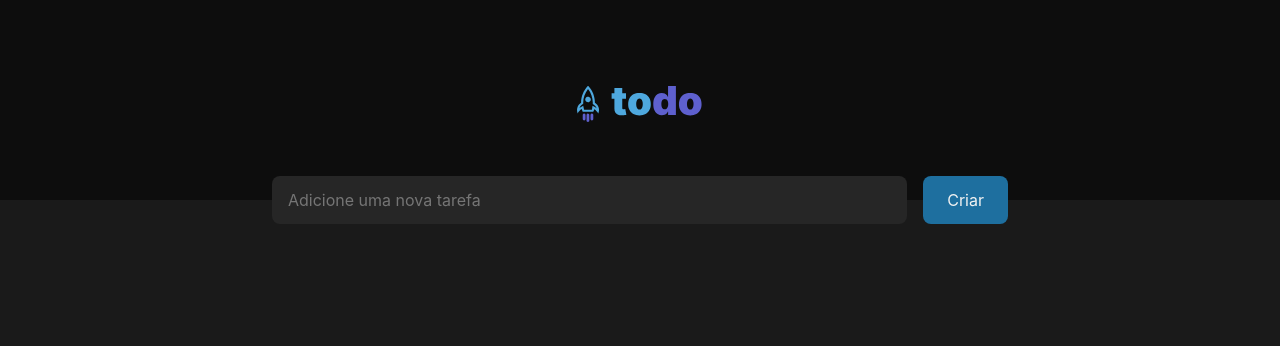
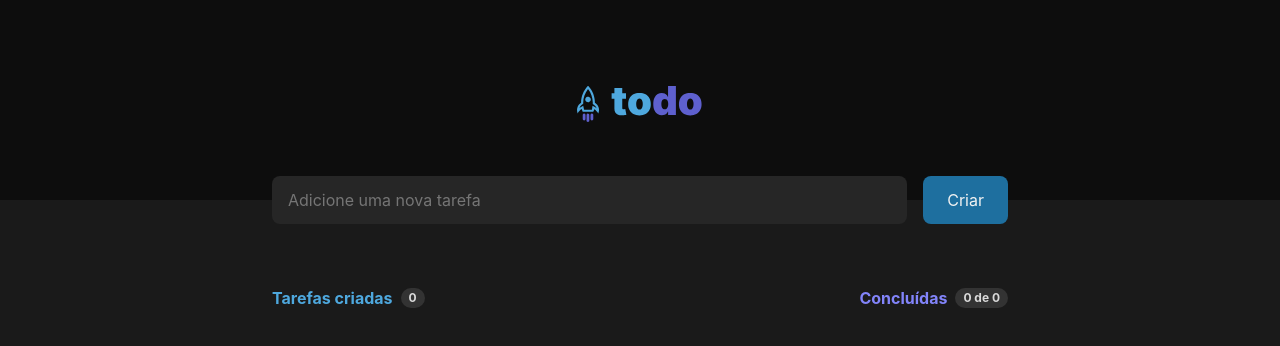
Before and after one commit to ArnaldoAF/react-to-do-ignite, a React app: page / in a window 1280 px wide. Shown: the top 346 px of the page. Built offline with nearby package versions, Linux system fonts and the light colour scheme; the HTML template or start-up script is replaced by a standard one.

Commit message:
Chip Text

```diff
--- a/src/App.module.css
+++ b/src/App.module.css
@@ -7,6 +7,19 @@
     flex: 1;
     justify-content: center;
     align-items: center;
+    flex-direction: column;
     max-width: 46rem;
+    width: 100%;
     margin: auto;
 }
+
+.listContainer {
+    margin-top: 4rem;
+    width: 100%;
+}
+
+.chipContainer {
+    display: flex;
+    flex: 1;
+    justify-content: space-between;
+}
--- a/src/App.tsx
+++ b/src/App.tsx
@@ -3,6 +3,7 @@ import { Header } from './components/Header';
 import { TaskInput } from './components/TaskInput';
 
 import styles from './App.module.css';
+import { ChipText } from './components/ChipText';
 
 function App() {
 
@@ -11,6 +12,22 @@ function App() {
       <Header />
       <div className={styles.content}>
         <TaskInput />
+        <div className={styles.listContainer}>
+          <div className={styles.chipContainer}>
+            <ChipText
+              label='Tarefas criadas'
+              value='0'
+            />
+
+            <ChipText
+              label='Concluídas'
+              value='0 de 0'
+              isPurple
+            />
+
+          </div>
+
+        </div>
       </div>
     </>
   )
--- /dev/null
+++ b/src/components/ChipText/ChipText.module.css
@@ -0,0 +1,20 @@
+.chipText {
+    display: flex;
+    gap: 0.5rem;
+}
+
+.label {
+    color: var(--blue);
+}
+
+.labelPurple {
+    color: var(--purple);
+}
+
+.chip {
+    background: var(--gray-400);
+    color: var(--gray-200);
+    border-radius: 16px;
+    padding: 0.125rem 0.5rem;
+    font-size: 12px;
+}
--- /dev/null
+++ b/src/components/ChipText/index.tsx
@@ -0,0 +1,17 @@
+import styles from './ChipText.module.css';
+
+interface ChipTextProps {
+    label: string;
+    value: string;
+    isPurple?: boolean
+}
+
+export function ChipText(props: ChipTextProps) {
+    const { label, value, isPurple = false } = props;
+    return (
+        <div className={styles.chipText}>
+            <strong className={isPurple ? styles.labelPurple : styles.label}>{label}</strong>
+            <strong className={styles.chip}>{value}</strong>
+        </div>
+    )
+}
--- a/src/components/TaskInput/TaskInput.module.css
+++ b/src/components/TaskInput/TaskInput.module.css
@@ -3,10 +3,11 @@
     flex: 1;
     gap: 1rem;
     margin-top: -1.5rem;
+    width: 100%;
 }
 
 .taskInput input{
-    width: 100%;
+    flex: 1;
     background: var(--gray-500);
     border: 0;
     height: 3rem;
@@ -24,7 +25,6 @@
     padding: 1rem 1.5rem;
     height: 3rem;
     display: flex;
-    flex: 1;
     justify-content: center;
     align-items: center;
     cursor: pointer;
--- a/src/global.css
+++ b/src/global.css
@@ -19,7 +19,7 @@
 
 :focus {
     outline: transparent;
-    box-shadow: 0 0 0 1px var(--purple-dark)
+    box-shadow: 0 0 0 1px var(--purple-dark);
 }
 
 * {
```
